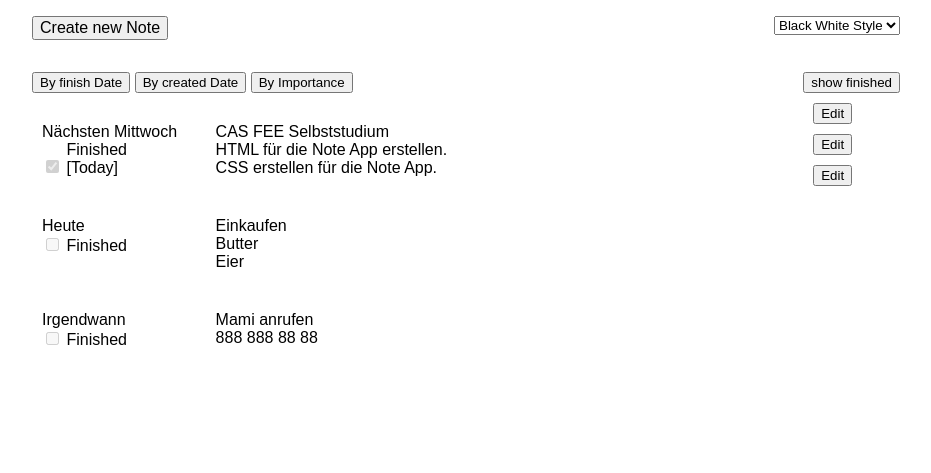
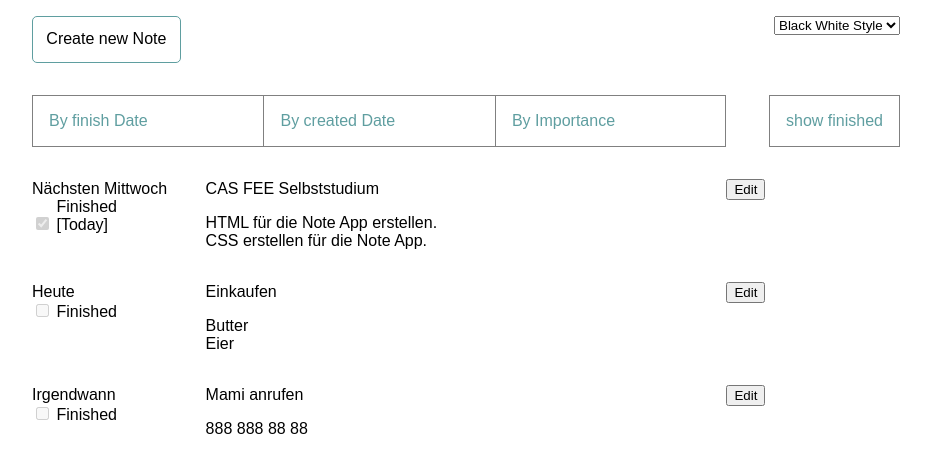
Before and after one commit to judithgull/notes, a web app: file index.html in a window 1280 px wide. Shown: the top 473 px of the page, without its empty margins (174-1105 px from the left). Run offline with its HTML, style and script files only (its server is not run), Linux system fonts and the light colour scheme.

Commit message:
Refactor of notes wrap
adds table layout to the notes list.
adds typography styles for paragraphs and t-links.
adds general button styles.
adds tabs list styles.

```diff
--- a/css/styles.css
+++ b/css/styles.css
@@ -20,6 +20,7 @@ body {
 ul {
     list-style: none;
     padding: 0;
+    margin: 0;
 }
 
 /*******************
@@ -31,6 +32,24 @@ ul {
 .l-site-width {
     max-width: 900px;
     margin: 0 auto;
+}
+
+.l-table {
+    display: table;
+    width: 100%;
+}
+
+.l-table-cell {
+    display: table-cell;
+}
+
+.l-column-1,
+.l-column-3 {
+    width: 20%;
+}
+
+.l-column-2 {
+    width: 60%;
 }
 
 .l-align--right {
@@ -61,8 +80,20 @@ ul {
  *******************/
 
 .t-paragraph {
+    padding: 0;
+    margin: 0 0 1rem;
     font-size: 16px;
 }
+
+.t-paragraph:last-of-type {
+    margin-bottom: 0;
+}
+
+.t-link {
+    text-decoration: none;
+    color: cadetblue;
+}
+
 /*******************
  * Color
  *
@@ -80,13 +111,47 @@ ul {
 
 /* Buttons */
 .btn {
+    padding: 1em;
 
+    background-color: white;
+    border: 1px solid cadetblue;
+    border-radius: 5px;
+
+    cursor: pointer;
 }
 
 /* Dropdowns */
 .dropdown {
 
 }
+
+/* Tabs List */
+.tabs-list {
+    width: 80%;
+    font-size: 0.001px; /* This removes the space between inline-blocks.*/
+}
+
+.tab-item {
+    display: inline-block;
+    width: 33.333%;
+    font-size: 16px;
+}
+
+.nav-filter .t-link {
+    display: block;
+    padding: 1em;
+
+    border: 1px solid gray;
+}
+
+.nav-filter .tab-item .t-link {
+    border-right: none;
+}
+
+.nav-filter .tab-item:last-child .t-link {
+    border-right: 1px solid gray;
+}
+
 
 .btn-display-style, #ck-show-finished {
     float: right;
--- a/index.html
+++ b/index.html
@@ -23,62 +23,80 @@
                 </div>
             </div>
 
+            <div class="notes-wrap">
+                <section class="nav-filter l-clearfix l-space-bottom--medium">
+                    <h2 class="is-hidden">Sorting of the note list.</h2>
 
-                <div id="query-box" class="l-clearfix">
+                    <a href="#" class="l-align--right t-link" name="show-finished">show finished</a>
 
-                    <div id="sort-group" class="btn-radio-group">
-                        <button name="by-finished">By finish Date</button>
-                        <button name="by-created">By created Date</button>
-                        <button name="by-importance">By Importance</button>
-                    </div>
+                    <ul class="tabs-list">
+                        <li class="tab-item">
+                            <a href="#" class="t-link">By finish Date</a>
+                        </li>
+                        <li class="tab-item">
+                            <a href="#" class="t-link">By created Date</a>
+                        </li>
+                        <li class="tab-item">
+                            <a href="#" class="t-link">By Importance</a>
+                        </li>
+                    </ul>
+                </section>
 
-                    <button id="ck-show-finished" class="ck-button" name="show-finished">show finished</button>
-                </div>
-
-            <content>
+                <ul class="notes-list">
                     <!--sample content (should be list of stored items) -->
-                <div class="note-content l-clearfix">
-                    <div class="note-content-col1">
-                        <div>Nächsten Mittwoch</div>
+                    <li class="note-list-item l-space-bottom--medium">
+                        <article class="l-table">
+                            <div class="l-table-cell l-column-1">
+                                <p class="t-paragraph">Nächsten Mittwoch</p>
                                 <input id="ck-finished-3" type="checkbox" disabled="disabled" checked="checked">
                                 <label for="ck-finished-3">Finished [Today]</label>
                             </div>
 
-                    <div class="note-content-col2">
-                        <div>CAS FEE Selbststudium</div>
-                        <div>HTML für die Note App erstellen.<br>
-                            CSS erstellen für die Note App.
+                            <div class="l-table-cell l-column-2">
+                                <p class="t-paragraph">CAS FEE Selbststudium</p>
+                                <p class="t-paragraph">HTML für die Note App erstellen.<br> CSS erstellen für die Note App.</p>
                             </div>
-                    </div>
+                            <div class="l-table-cell l-column-3">
                                 <button name="edit">Edit</button>
                             </div>
-                <div class="note-content l-clearfix">
-                    <div class="note-content-col1">
-                        <div>Heute</div>
+                        </article>
+                    </li>
+                    <li class="note-list-item l-space-bottom--medium">
+                        <article class="l-table">
+                            <div class="l-table-cell l-column-1">
+                                <p class="t-paragraph">Heute</p>
                                 <input id="ck-finished-3" type="checkbox" disabled="disabled">
                                 <label for="ck-finished-3">Finished</label>
                             </div>
-                    <div class="note-content-col2">
-                        <div>Einkaufen</div>
-                        <div>Butter<br>
-                            Eier
+                            <div class="l-table-cell l-column-2">
+                                <p class="t-paragraph">Einkaufen</p>
+                                <p class="t-paragraph">Butter<br> Eier</p>
                             </div>
-                    </div>
+                            <div class="l-table-cell l-column-3">
                                 <button name="edit">Edit</button>
                             </div>
-                <div class="note-content l-clearfix">
-                    <div class="note-content-col1">
-                        <div>Irgendwann</div>
+                        </article>
+                    </li>
+                    <li class="note-list-item l-space-bottom--medium">
+                        <article class="l-table">
+                            <div class="l-table-cell l-column-1">
+                                <p class="t-paragraph">Irgendwann</p>
                                 <input id="ck-finished-3" type="checkbox" disabled="disabled">
                                 <label for="ck-finished-3">Finished</label>
                             </div>
-                    <div class="note-content-col2">
-                        <div>Mami anrufen</div>
-                        <div>888 888 88 88</div>
+                            <div class="l-table-cell l-column-2">
+                                <p class="t-paragraph">Mami anrufen</p>
+                                <p class="t-paragraph">888 888 88 88</p>
                             </div>
+                            <div class="l-table-cell l-column-3">
                                 <button name="edit">Edit</button>
                             </div>
-            </content>
+                        </article>
+                    </li>
+
+                </ul>
+            </div>
+
         </section>
     <script src="js/listNotes.js"></script>
     </body>
```
Lines whose indentation alone changed are shown as unchanged.
